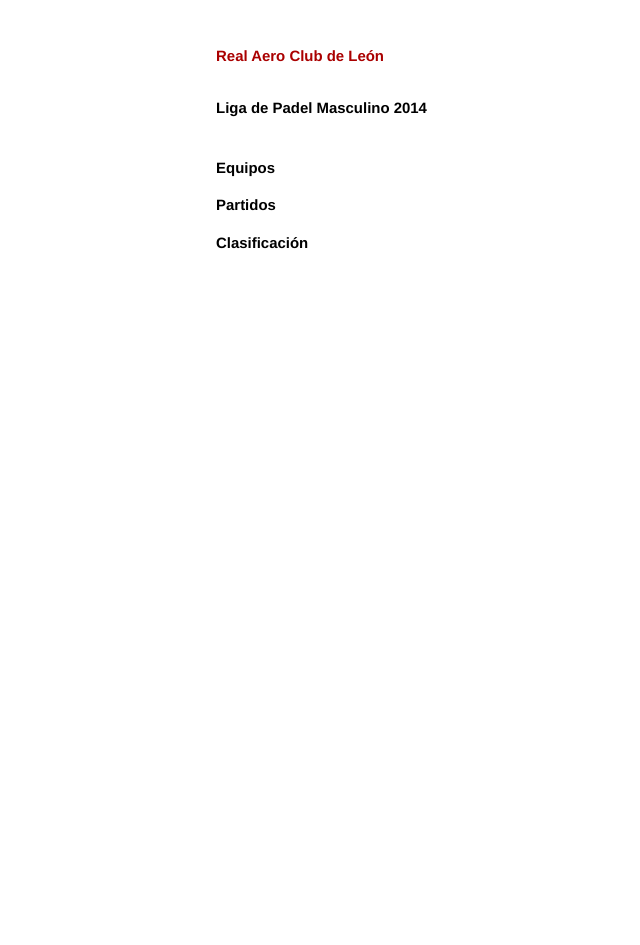
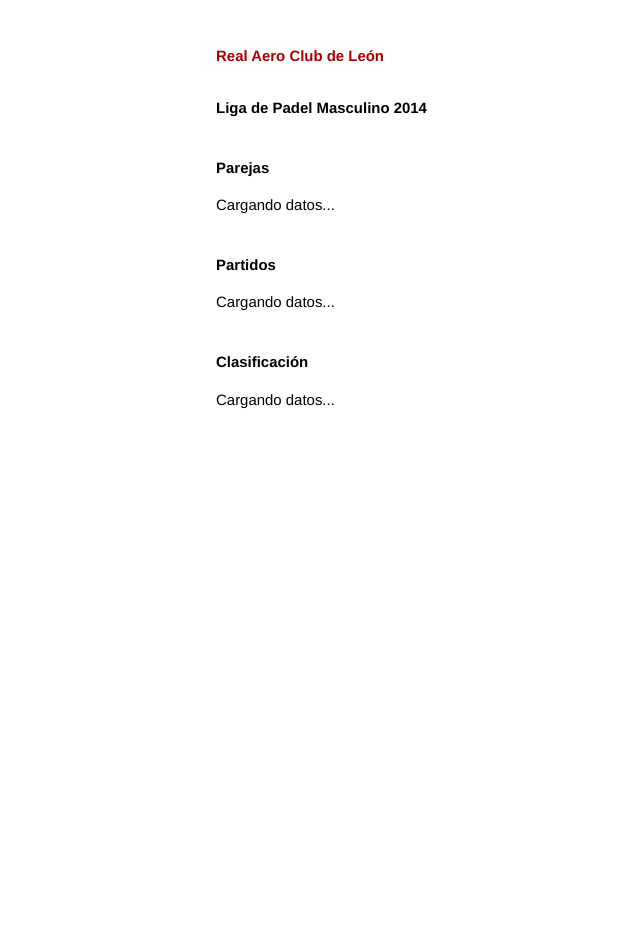
Before and after one commit to michelbayon/realaeroclubdeleon.github.io, a Jekyll site: the page built from paginas/competiciones/2014ligaPadelMasculino.html, in a window 1280 px wide. Shown: the whole page, without its empty margins (110-750 px from the left). Built offline with Jekyll 4.4.1, drawn with Linux system fonts in a browser that asks for light colours; Markdown is read by kramdown in place of the engine named in the settings; part of the change alters nothing that is shown.

Commit message:
Añadida pagina de liga de padel masculino 2014

```diff
--- a/_layouts/default.html
+++ b/_layouts/default.html
@@ -12,6 +12,9 @@
         <!-- Custom CSS -->
         <link rel="stylesheet" href="/css/main.css">
 
+        <!-- Inclusion de JQuery -->
+        <script src="/recursos/jquery/jquery-1.11.0.min.js"></script>
+
     </head>
     <body>
 
@@ -25,8 +28,7 @@
 
         </div>
 
-        <!-- Inclusion de JQuery -->
-        <script src="/recursos/jquery/jquery-1.11.0.min.js"></script>
+
 
     </body>
 </html>
--- a/paginas/competiciones/2014ligaPadelMasculino.html
+++ b/paginas/competiciones/2014ligaPadelMasculino.html
@@ -7,8 +7,74 @@ categories: jekyll update
 
 <h1>&nbsp;</h1>
 
-<h1>Equipos</h1>
+<script>
+$( document ).ready(function() {
+	$.ajax({
+	url: "https://script.google.com/macros/s/AKfycbz5rFg6r5LIBboOugw-7L4KocCAv8E_mQX_AtnWuEglfrBbkHs/exec",
+
+	// the name of the callback parameter, as specified by the YQL service
+	jsonp: "callback",
+
+	// tell jQuery we're expecting JSONP
+	dataType: "jsonp",
+
+	// work with the response
+	success: function( response ) {
+
+	    console.log( response ); // server response
+
+
+
+	    var equipos = response.Equipos;
+	    var htmlEquipos = "";
+
+	    for (i = 0; i < equipos.length; i = i + 2) {
+	    	htmlEquipos += "<p>" + equipos[i].Nombre_de_Equipo + "</p>";
+	    }
+
+	    $("#equipos").html(htmlEquipos);
+
+
+
+	    var partidos = response.Partidos;
+	    var htmlPartidos = "";
+
+	    for (i = 0; i < partidos.length; i++) {
+	    	htmlPartidos += "<p>" + partidos[i].Equipo_Local + " VS " + partidos[i].Equipo_Visitante + "<br/>"
+	    	htmlPartidos += partidos[i].Resultado + "</p>";
+	    }
+
+	    $("#partidos").html(htmlPartidos);
+
+
+
+		var clasificacion = response.Clasificacion;
+	    var htmlClasificacion = "";
+
+	    for (i = 0; i < clasificacion.length; i++) {
+	    	htmlClasificacion += "<p>" + clasificacion[i].Equipo + "   " + clasificacion[i].PJ + "   " + clasificacion[i].PG+ "   " + clasificacion[i].PP + "   " + clasificacion[i].Puntos+ "</p>"
+	    }
+	    //svar claisifcacion = respuesta.Clasificacion;
+	    $("#clasificacion").html(htmlClasificacion);
+
+
+	}
+	});
+});
+
+</script>
+
+<h1>Parejas</h1>
+<div id="equipos">Cargando datos...</div>
+
+<h1>&nbsp;</h1>
 
 <h1>Partidos</h1>
+<div id="partidos">Cargando datos...</div>
+
+<h1>&nbsp;</h1>
 
 <h1>Clasificación</h1>
+<div id="clasificacion">Cargando datos...</div>
+
+<h1>&nbsp;</h1>
```
